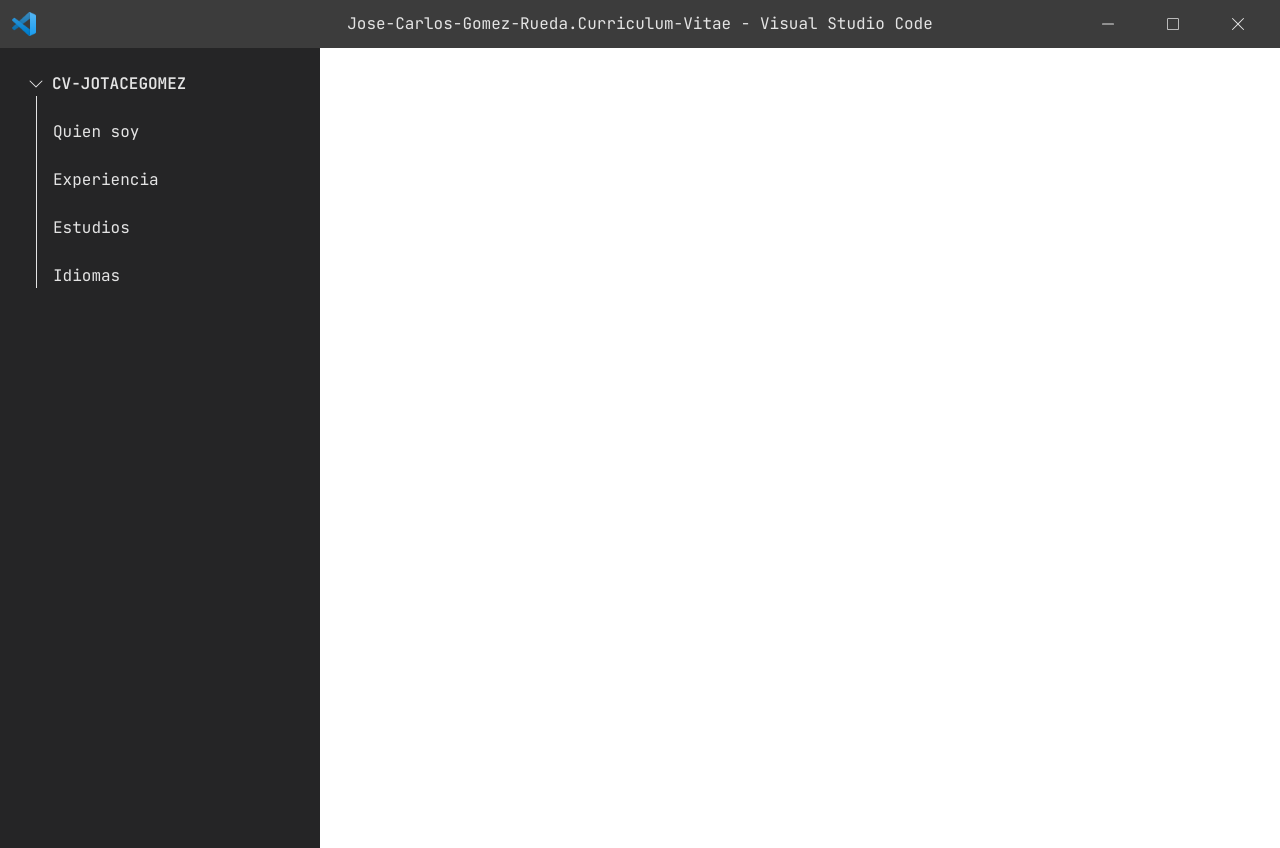
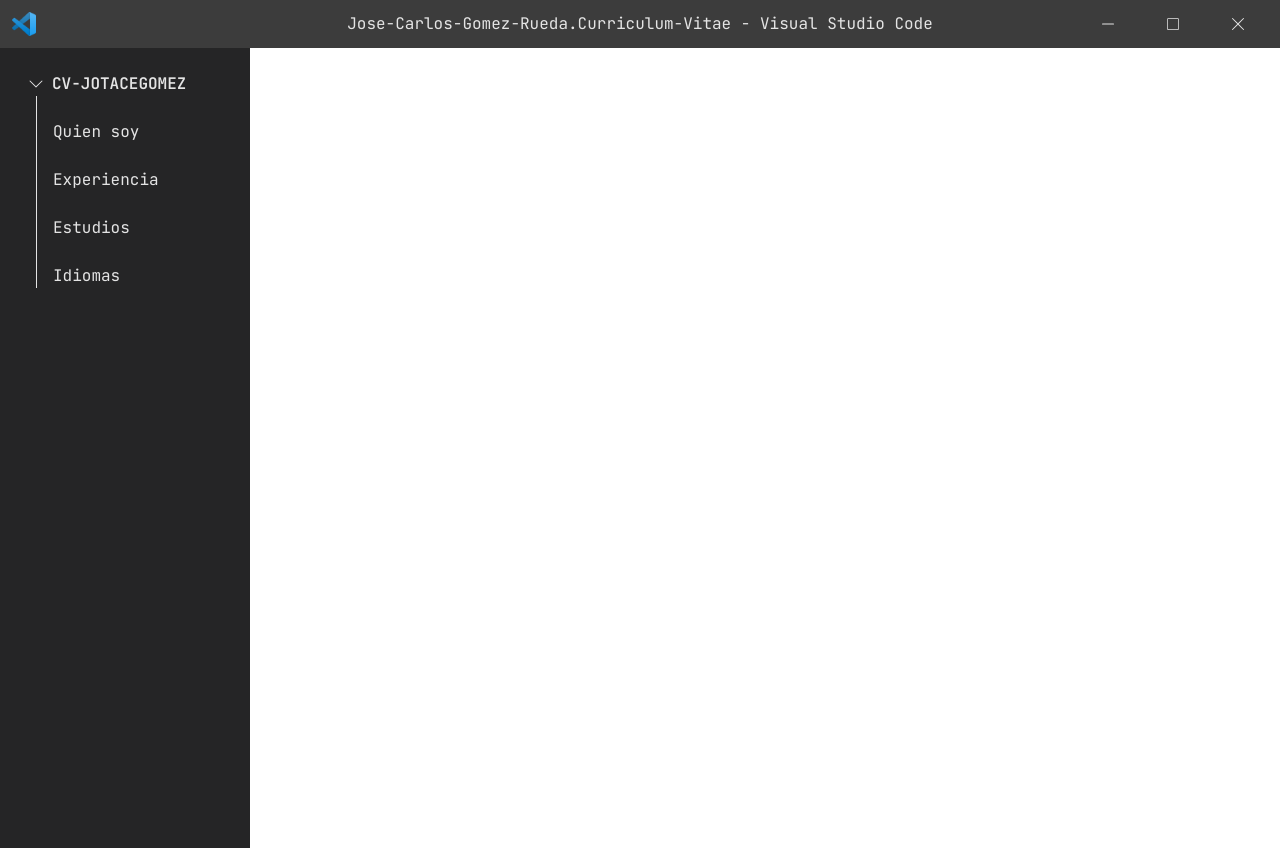
Before and after one commit to JotaceGomez/CV-JotaceGomez, an Angular app: page / in a window 1280 px wide. Built offline with nearby package versions, Linux system fonts and the light colour scheme.

Commit message:
right-menu-component

```diff
--- a/src/app/components/menu/menu.component.css
+++ b/src/app/components/menu/menu.component.css
@@ -1,5 +1,5 @@
 .custom-bg-menu {
-  width: 25%;
+  width: 250px;
   position: absolute;
   height: 100%;
   background-color: var(--bg-lateral-menu);
```
